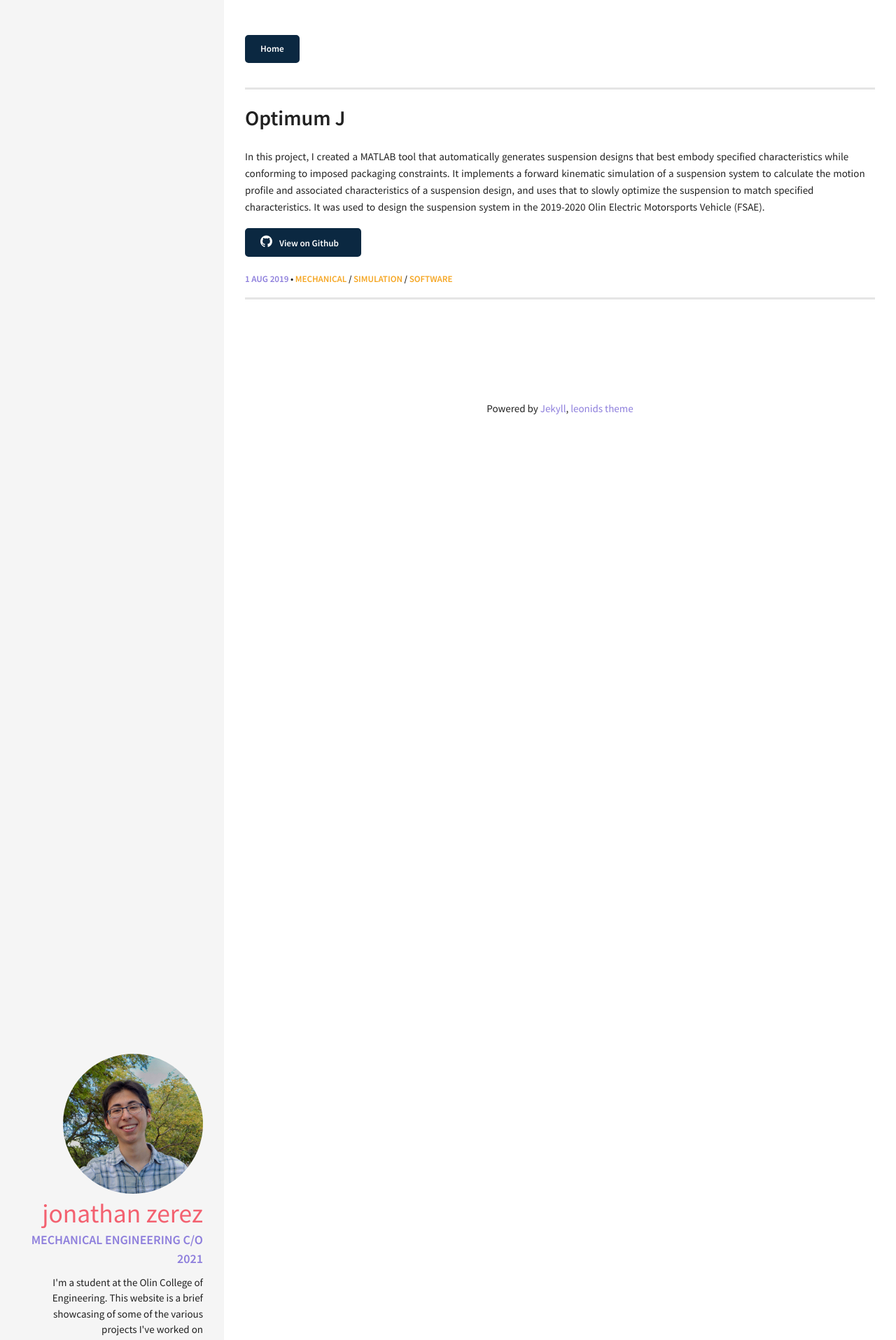
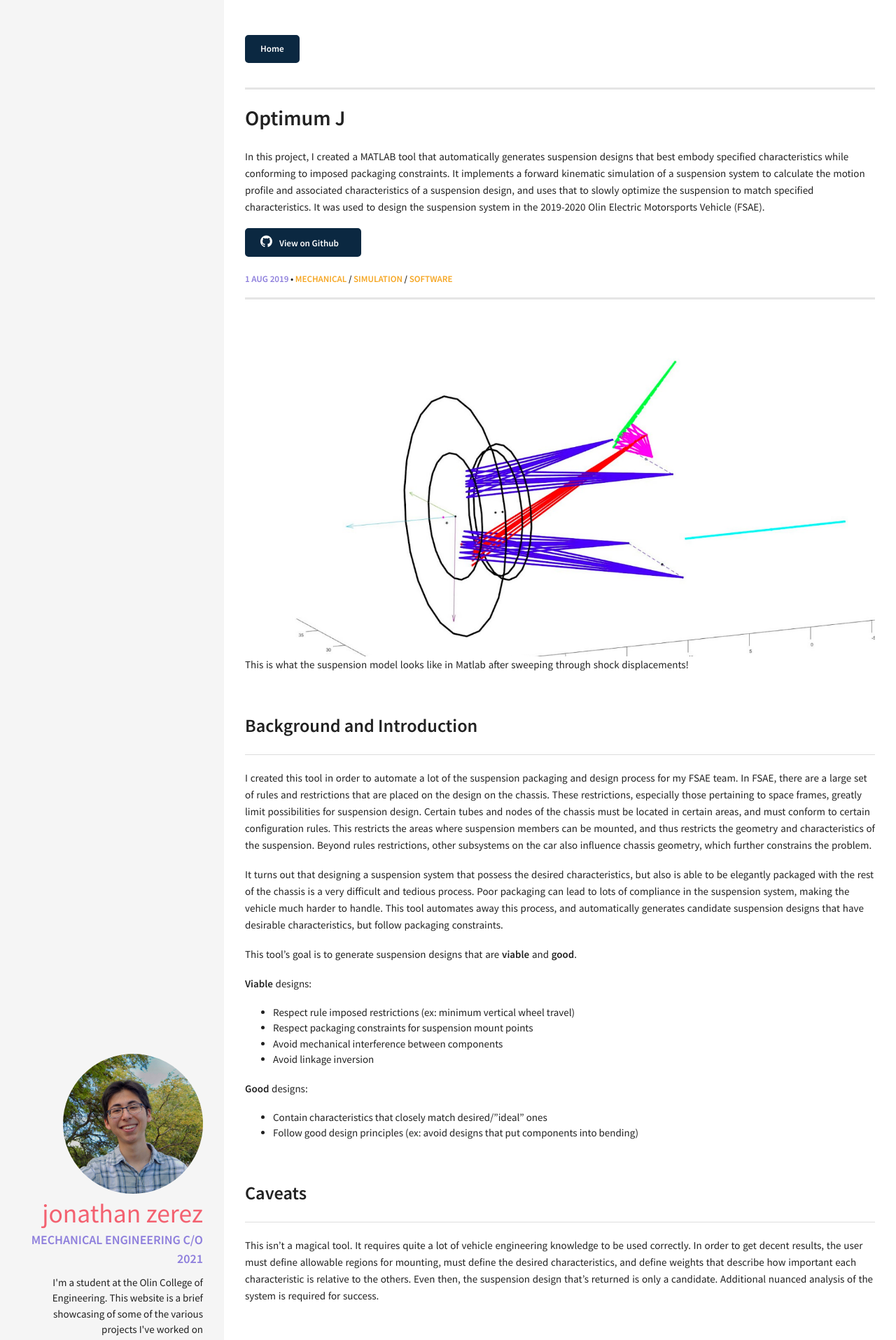
Before and after one commit to jzerez/jzerez.github.io, a Jekyll site: the page built from _posts/2019-08-01-optimum-j.md, in a window 1280 px wide. Shown: the top 1915 px of the page at 70% size. Built offline with Jekyll 4.4.1, drawn with Linux system fonts in a browser that asks for light colours; some of the changed text lies outside the part shown.

Commit message:
adding optimum-j info

```diff
--- a/_posts/2019-08-01-optimum-j.md
+++ b/_posts/2019-08-01-optimum-j.md
@@ -10,3 +10,42 @@ image: optimum-J/sweep1.png
 alt: pic03.jpg
 github: https://github.com/jzerez/optimumer-K
 ---
+
+![suspension](../../img/optimum-J/sweep1.png)
+This is what the suspension model looks like in Matlab after sweeping through shock displacements!
+
+## Background and Introduction
+I created this tool in order to automate a lot of the suspension packaging and design process for my FSAE team. In FSAE, there are a large set of rules and restrictions that are placed on the design on the chassis. These restrictions, especially those pertaining to space frames, greatly limit possibilities for suspension design. Certain tubes and nodes of the chassis must be located in certain areas, and must conform to certain configuration rules. This restricts the areas where suspension members can be mounted, and thus restricts the geometry and characteristics of the suspension. Beyond rules restrictions, other subsystems on the car also influence chassis geometry, which further constrains the problem.
+
+It turns out that designing a suspension system that possess the desired characteristics, but also is able to be elegantly packaged with the rest of the chassis is a very difficult and tedious process. Poor packaging can lead to lots of compliance in the suspension system, making the vehicle much harder to handle. This tool automates away this process, and automatically generates candidate suspension designs that have desirable characteristics, but follow packaging constraints.
+
+This tool's goal is to generate suspension designs that are **viable** and **good**.
+
+**Viable** designs:
+* Respect rule imposed restrictions (ex: minimum vertical wheel travel)
+* Respect packaging constraints for suspension mount points
+* Avoid mechanical interference between components
+* Avoid linkage inversion
+
+**Good** designs:
+* Contain characteristics that closely match desired/"ideal" ones
+* Follow good design principles (ex: avoid designs that put components into bending)
+
+## Caveats
+This isn't a magical tool. It requires quite a lot of vehicle engineering knowledge to be used correctly. In order to get decent results, the user must define allowable regions for mounting, must define the desired characteristics, and define weights that describe how important each characteristic is relative to the others. Even then, the suspension design that's returned is only a candidate. Additional nuanced analysis of the system is required for success.
+
+## Impact
+This project saved the team around 60-70 hours of design time. Unexpected chassis changes were incredibly easy to adapt to. Additionally, because the tool is able to quickly simulate the motion profile of a given suspension and measure associated characteristics, we were able to use the tool to do a parameter sensitivity study to better determine welding location tolerances. Having informed knowledge on what location coordinates were most important allowed us to design better and more effective jigging for welding.
+
+In the future, this tool can be integrated into a larger lap time simulation in order to capture the dynamic response of the suspension system as the car progresses through the simulated track.
+
+## How it works
+I modeled every suspension component as a Matlab object. Each component was completely rigid, as this was a purely geometric simulation. Each component had an effective joint that dictated how it was joined with other components. Joints could either be spherical joints with three rotational DOFs, or cylindrical joints with one rotational DOF.
+
+Once all of the components are initialized and joined to the right neighbors, motion inputs are given (shock displacement or steering input), and the resulting locations and orientations of the components is calculated. Based on the range of orientations, I can calculate associated characteristics such as bump steer, or the roll center location.
+
+After calculating the characteristics, I compare them to the set of desired characteristics through a weighted sum. That scalar value is fed into a `fmincon()`, matlab's constrained optimization solver. I convert the output of the solver into a new suspension geometry which is subsequently simulated, evaluated, and fed back into the optimizer. When a decent local minimum is found, the candidate design is returned.
+
+![error function](../../img/optimum-J/simulation_error_function.png)
+
+This problem is one of around 36 independent variables, so the state space is really really really complex. Finding a global minimum is really difficult (duh), and the quality of the final solution found by `fmincon()` is heavily dependent on initial conditions. Because the simulation is optimized for speed, I'm able to completely 'reseed' the suspension geometry by randomly shuffling around the component node locations and rerunning the optimizer. This means that I can run the optimizer on a wide range of evenly sampled initial conditions to find out which ones are the most desirable.
```
Also changed, not shown: img/optimum-J/simulation_error_function.png (added), 3 other files.
